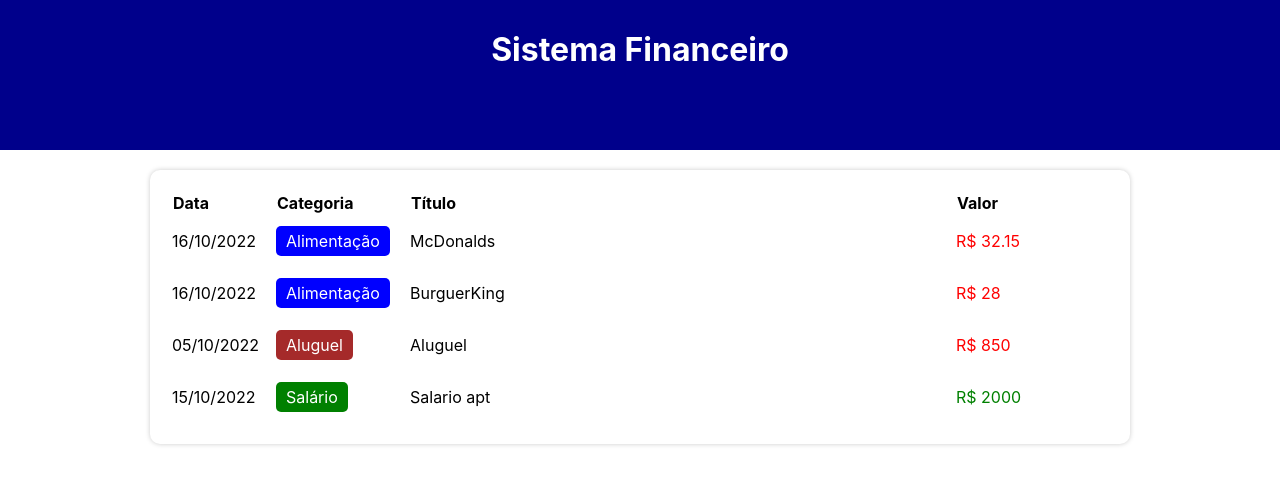
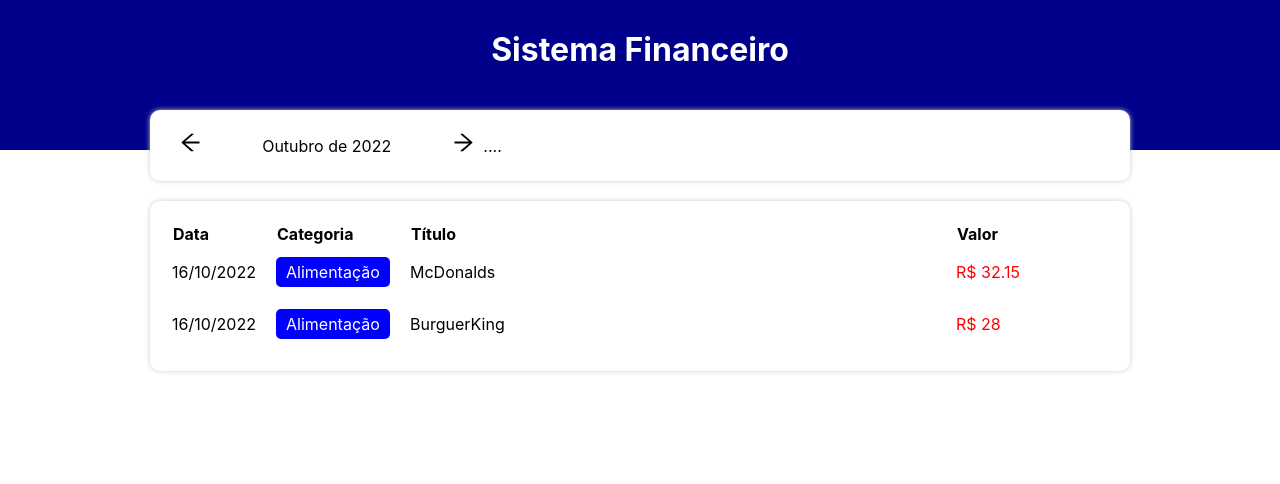
Before and after one commit to wwilliamsantana/system-finance-React, a React (Vite) app: page / in a window 1280 px wide. Shown: the top 484 px of the page. Built offline with nearby package versions, Linux system fonts and the light colour scheme.

Commit message:
Selection current month

```diff
--- a/package.json
+++ b/package.json
@@ -11,6 +11,7 @@
   "dependencies": {
     "react": "^18.2.0",
     "react-dom": "^18.2.0",
+    "react-icons": "^4.4.0",
     "styled-components": "^5.3.6"
   },
   "devDependencies": {
--- a/src/App.tsx
+++ b/src/App.tsx
@@ -5,12 +5,19 @@ import { categories, CategoriesProps } from "./data/categories"
 import { items, ItemProps } from "./data/items"
 import { filterListByMonth, getCurrentMonth } from "./components/dateFilter"
 import { TableArea } from "./components/TableArea"
+import { InfoArea } from "./components/InfoArea"
 
 
 export function App() {
   const [list, setList] = useState(items)
   const [filteredList, setFilteredList] = useState<ItemProps[]>([])
   const [currentMonth, setCurrentMonth] = useState(getCurrentMonth())
+
+
+  function handleCurrentMonth(date: string){
+    setCurrentMonth(date)
+  }
+
 
   useEffect(()=> {
     setFilteredList(filterListByMonth(list, currentMonth))
@@ -27,7 +34,10 @@ export function App() {
 
     <C.Body>
 
-    {/* Área de informações*/}
+    <InfoArea
+    onCurrentMonth={handleCurrentMonth}
+    currentMonth={currentMonth}
+    />
 
     {/* Área de inserção*/}
 
--- /dev/null
+++ b/src/components/InfoArea/index.tsx
@@ -0,0 +1,60 @@
+import * as C from "./styles"
+import { AiOutlineArrowLeft, AiOutlineArrowRight } from "react-icons/ai";
+import { formatMonths } from "../dateFilter";
+
+interface Props{
+  currentMonth: string;
+  onCurrentMonth: (date: string) => void
+}
+
+
+export function InfoArea({currentMonth, onCurrentMonth}: Props){
+
+
+  function handlePrevMonth(){
+    let [year, month] = currentMonth.split("-")
+    let newDate = new Date(parseInt(year), parseInt(month) - 1  , 1)
+    newDate.setMonth(newDate.getMonth() - 1)
+
+    onCurrentMonth(`${newDate.getFullYear()}-${newDate.getMonth() + 1 }`)
+  }
+
+  function handleNextMonth(){
+    let [year, month] = currentMonth.split("-")
+    let newDate = new Date(parseInt(year), parseInt(month) - 1  , 1)
+    newDate.setMonth(newDate.getMonth() + 1)
+
+    onCurrentMonth(`${newDate.getFullYear()}-${newDate.getMonth() + 1 }`)
+  }
+
+
+  return (
+
+    <C.Container>
+
+        <C.MonthArea>
+
+          <C.MonthArrow onClick={handlePrevMonth}>
+            <AiOutlineArrowLeft/>
+          </C.MonthArrow>
+
+          <C.MonthTitle>{formatMonths(currentMonth)}</C.MonthTitle>
+
+          <C.MonthArrow onClick={handleNextMonth}>
+            <AiOutlineArrowRight/>
+          </C.MonthArrow>
+
+        </C.MonthArea>
+
+        <C.ResumeArea>
+          ....
+        </C.ResumeArea>
+
+    </C.Container>
+
+
+  )
+
+
+
+}
--- /dev/null
+++ b/src/components/InfoArea/styles.ts
@@ -0,0 +1,35 @@
+import styled from "styled-components";
+
+export const Container = styled.div`
+  background-color: #fff;
+  box-shadow: 0px 0px 5px #ccc;
+  border-radius: 10px;
+  padding: 20px;
+  margin-top: -40px;
+  display: flex;
+  align-items: center;
+
+`
+
+export const MonthArea = styled.div`
+  flex: 1;
+  display: flex;
+  align-items: center;
+`
+
+export const MonthArrow = styled.div`
+  width: 40px;
+  text-align: center;
+  cursor: pointer;
+  font-size: 25px;
+`
+
+export const MonthTitle = styled.div`
+  flex: 1;
+  text-align:center;
+`
+
+export const ResumeArea = styled.div`
+  flex: 2;
+  display: flex;
+`
--- a/src/components/dateFilter.ts
+++ b/src/components/dateFilter.ts
@@ -2,22 +2,22 @@ import { ItemProps } from "../data/items"
 
 export const getCurrentMonth = () => {
   let now = new Date()
-  return `${now.getFullYear()}-${now.getMonth()}}`
+  return `${now.getFullYear()}-${now.getMonth() + 1}`
 }
 
 export const filterListByMonth = (list: ItemProps[], date: string): ItemProps[] => {
-  let newList: ItemProps[] = []
+
   let [year, month] = date.split("-")
 
+  let newList: ItemProps[] = list.filter(item => item.date.getFullYear() === parseInt(year)  && item.date.getMonth()+1 === parseInt(month))
 
-  for(let i in list){
-
-    if(list[i].date.getFullYear() === parseInt(year)  && list[i].date.getMonth() === parseInt(month) ){
-      newList.push(list[i])
-    }
-
-  }
-  //Podemos refazer essa condição usando o método Filter/Map
 
   return newList
 }
+
+export const formatMonths = (date: string): string => {
+    let [year, month] = date.split("-")
+    let months = ["Janeiro", "Fevereiro", "Março", "Abril", "Maio", "Junho", "Julho", "Agosto", "Setembro", "Outubro", "Novembro", "Dezembro"]
+
+    return `${months[parseInt(month) - 1]} de ${year}`
+}
--- a/src/data/items.ts
+++ b/src/data/items.ts
@@ -21,13 +21,13 @@ export const items: ItemProps[] = [
     value: 28
   },
   {
-    date: new Date(2022, 9, 5),
+    date: new Date(2022, 11, 5),
     category: "rent",
     title: "Aluguel",
     value: 850
   },
   {
-    date: new Date(2022, 9, 15),
+    date: new Date(2022, 10, 15),
     category: "salary",
     title: "Salario apt ",
     value: 2000
```
Also changed, not shown: 1 other file (tests, documents, lock files or other folders).
